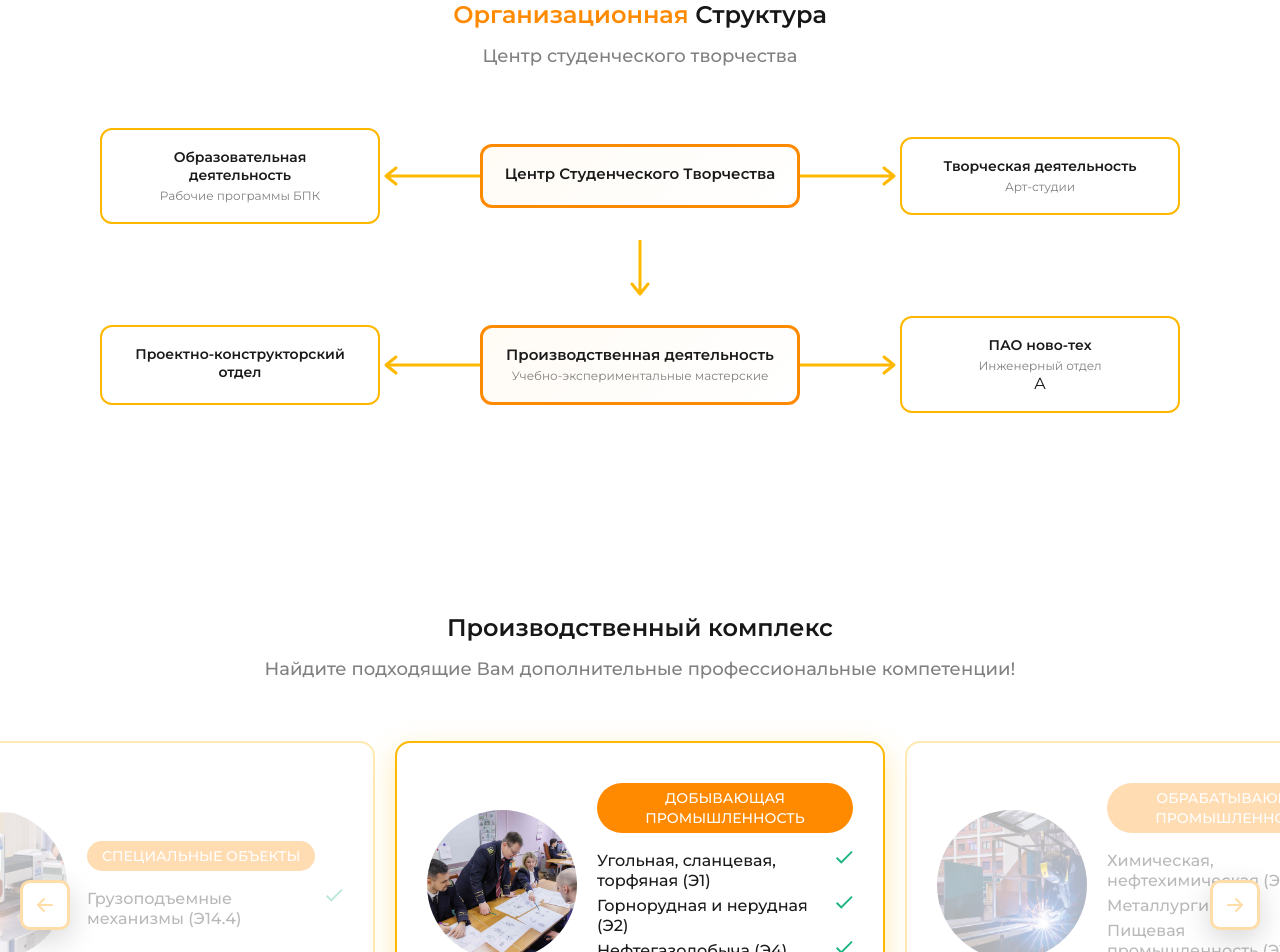
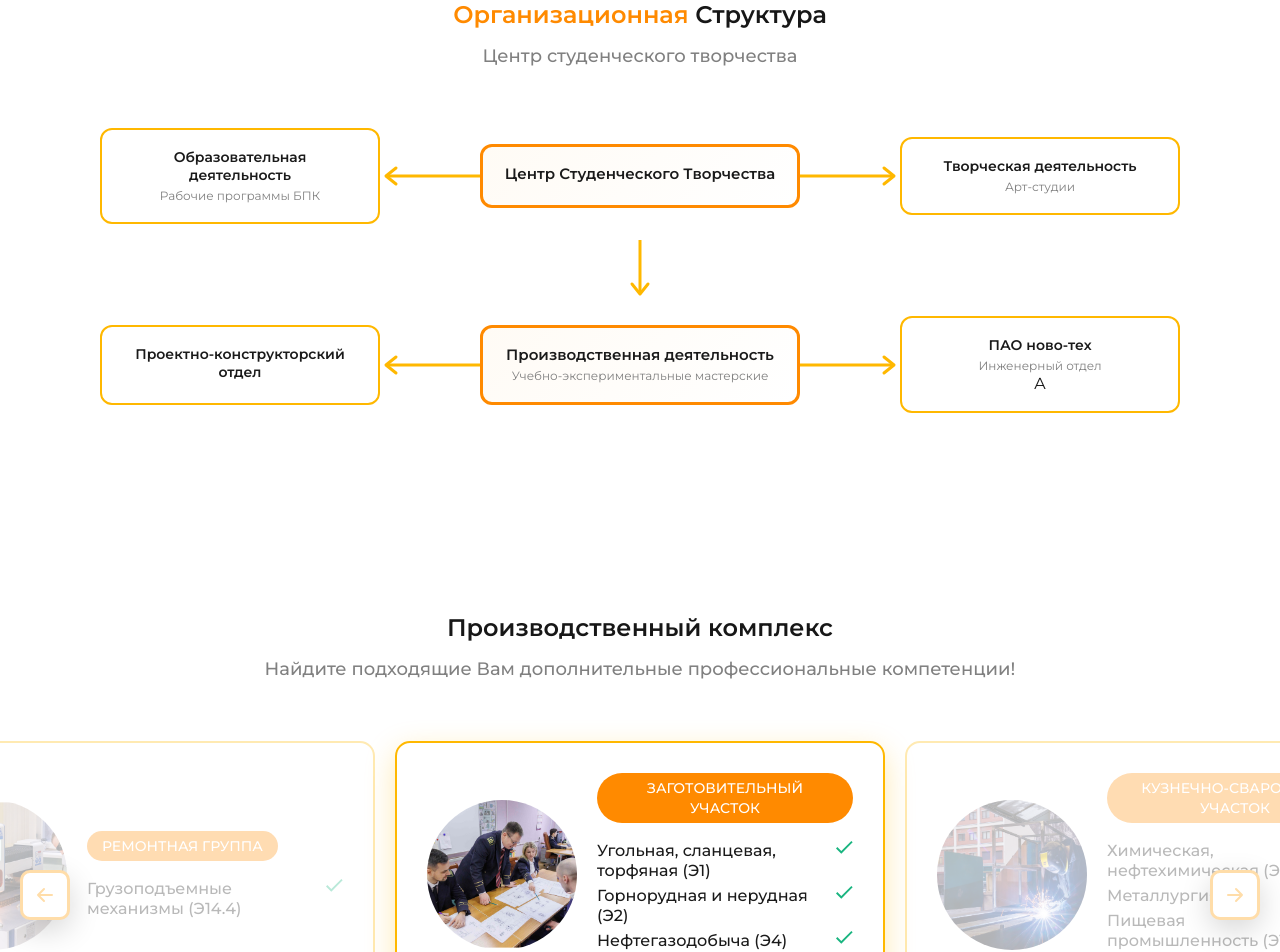
Before and after one commit to AAAlex2001/UEM, a Next.js app in the folder frontend/: page / in a window 1280 px wide. Shown: the top 952 px of the page. Built offline with nearby package versions, Linux system fonts and the light colour scheme.

Commit message:
ДОБАВЛЕНИЯ

```diff
--- a/frontend/src/app/landing/DPK/DPK.tsx
+++ b/frontend/src/app/landing/DPK/DPK.tsx
@@ -11,7 +11,7 @@ import Image from "next/image";
 const industries = [
   {
     id: 1,
-    title: "ДОБЫВАЮЩАЯ ПРОМЫШЛЕННОСТЬ",
+    title: "ЗАГОТОВИТЕЛЬНЫЙ УЧАСТОК",
     description: [
       "Угольная, сланцевая, торфяная (Э1)",
       "Горнорудная и нерудная (Э2)",
@@ -22,7 +22,7 @@ const industries = [
   },
   {
     id: 2,
-    title: "ОБРАБАТЫВАЮЩАЯ ПРОМЫШЛЕННОСТЬ",
+    title: "КУЗНЕЧНО-СВАРОЧНЫЙ УЧАСТОК",
     description: [
       "Химическая, нефтехимическая (Э7)",
       "Металлургия (Э13)",
@@ -33,7 +33,7 @@ const industries = [
   },
   {
     id: 3,
-    title: "ТРАНСПОРТ И ИНФРАСТРУКТУРА",
+    title: "СЛЕСАРНЫЙ УЧАСТОК",
     description: [
       "Трубопроводный транспорт (Э5)",
       "Нефтепродуктообеспечение (Э8)",
@@ -44,7 +44,7 @@ const industries = [
   },
   {
     id: 4,
-    title: "ЭНЕРГЕТИКА И ОПАСНЫЕ ПРОИЗВОДСТВА",
+    title: "ТОКАРНО-ФРЕЗЕРНЫЙ УЧАСТОК",
     description: [
       "Тепло- и электроэнергетика (Э12)",
       "Взрывчатые материалы (Э3.1, Э3.2)",
@@ -54,7 +54,7 @@ const industries = [
   },
   {
     id: 5,
-    title: "СПЕЦИАЛЬНЫЕ ОБЪЕКТЫ",
+    title: "СТОЛЯРНЫЙ УЧАСТОК",
     description: [
       "Грузоподъемные механизмы (Э14.4)"
     ],
@@ -62,7 +62,63 @@ const industries = [
   },
   {
     id: 6,
-    title: "СПЕЦИАЛЬНЫЕ ОБЪЕКТЫ",
+    title: "УЧАСТОК АДДИТИВНЫХ ТЕХНОЛОГИЙ",
+    description: [
+      "Грузоподъемные механизмы (Э14.4)"
+    ],
+    photo: "/DPK_6.png",
+  },
+  {
+    id: 7,
+    title: "ЮВЕЛИРНЫЙ УЧАСТОК",
+    description: [
+      "Грузоподъемные механизмы (Э14.4)"
+    ],
+    photo: "/DPK_6.png",
+  },
+  {
+    id: 8,
+    title: "КАМНЕРЕЗНЫЙ УЧАСТОК",
+    description: [
+      "Грузоподъемные механизмы (Э14.4)"
+    ],
+    photo: "/DPK_6.png",
+  },
+  {
+    id: 9,
+    title: "ЛИТЕЙНАЯ МАСТЕРСКАЯ",
+    description: [
+      "Грузоподъемные механизмы (Э14.4)"
+    ],
+    photo: "/DPK_6.png",
+  },
+  {
+    id: 10,
+    title: "УЧАСТОК ДИАГНОСТИКИ И ОРГАНИКИ КАМНЕСАМОЦВЕТНОГО СЫРЬЯ",
+    description: [
+      "Грузоподъемные механизмы (Э14.4)"
+    ],
+    photo: "/DPK_6.png",
+  },
+  {
+    id: 11,
+    title: "ЭМАЛЬЕРНЫЙ УЧАСТОК",
+    description: [
+      "Грузоподъемные механизмы (Э14.4)"
+    ],
+    photo: "/DPK_6.png",
+  },
+  {
+    id: 12,
+    title: "УЧАСТОК КАМНЕОБРАБОТКИ",
+    description: [
+      "Грузоподъемные механизмы (Э14.4)"
+    ],
+    photo: "/DPK_6.png",
+  },
+  {
+    id: 13,
+    title: "РЕМОНТНАЯ ГРУППА",
     description: [
       "Грузоподъемные механизмы (Э14.4)"
     ],
```
